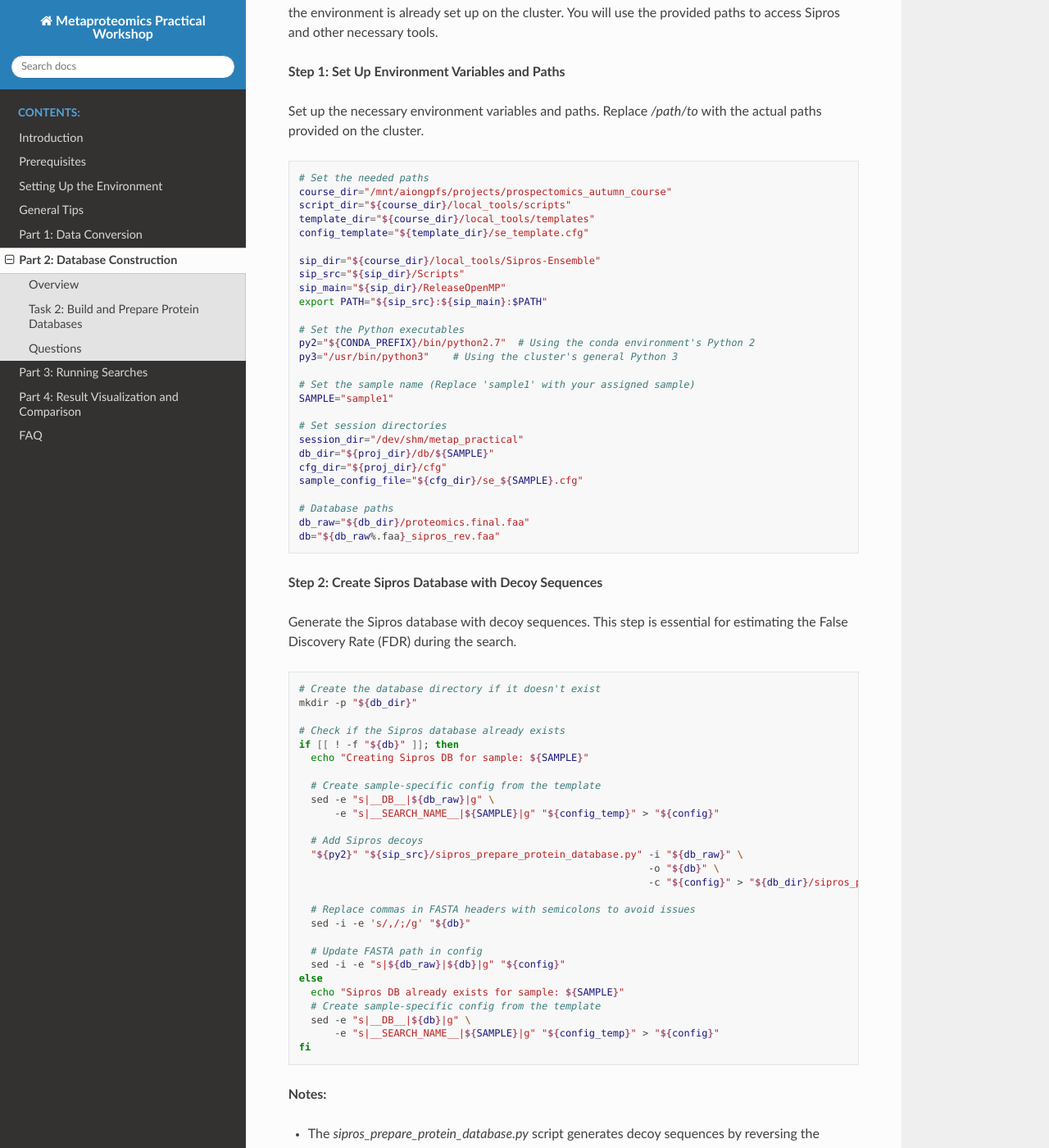
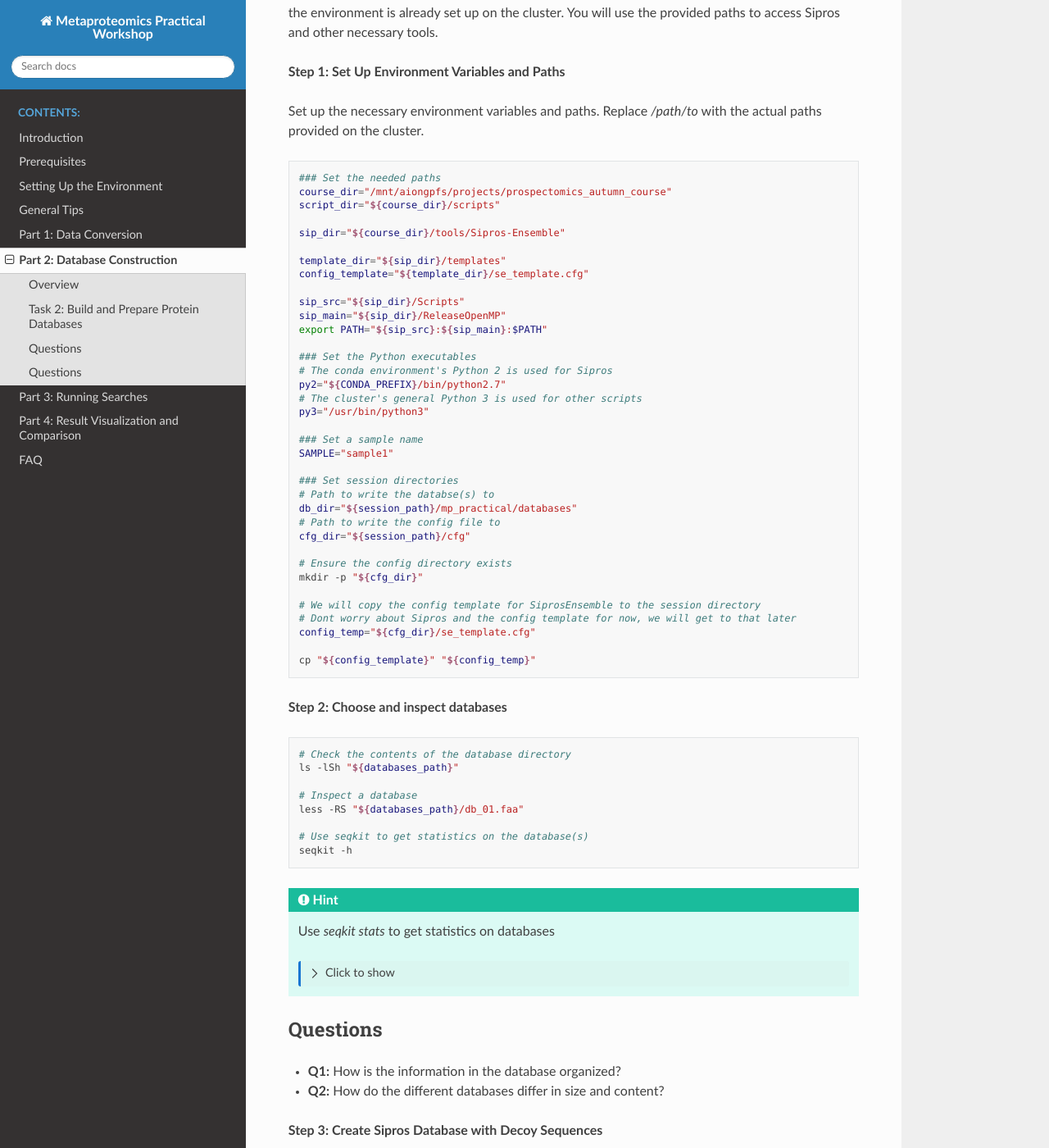
Before and after one commit to ohickl/mp_practical, a Sphinx documentation site: the page built from docs/source/part2_database_construction.rst, in a window 1280 px wide and 1400 px high, scrolled down 388 px. Shown: the whole window at 82% size. Built offline with Sphinx 7.4.7 and the Read the Docs theme 2.0.0, drawn with Linux system fonts in a browser that asks for light colours; pages that are not in the unit, such as notebooks, are missing from menus; some of the changed text lies outside the part shown.

```diff
--- a/docs/source/part2_database_construction.rst
+++ b/docs/source/part2_database_construction.rst
@@ -17,77 +17,169 @@ Set up the necessary environment variables and paths. Replace `/path/to` with th
 
 .. code-block:: bash
 
-   # Set the needed paths
+   ### Set the needed paths
    course_dir="/mnt/aiongpfs/projects/prospectomics_autumn_course"
-   script_dir="${course_dir}/local_tools/scripts"
-   template_dir="${course_dir}/local_tools/templates"
+   script_dir="${course_dir}/scripts"
+
+   sip_dir="${course_dir}/tools/Sipros-Ensemble"
+
+   template_dir="${sip_dir}/templates"
    config_template="${template_dir}/se_template.cfg"
 
-   sip_dir="${course_dir}/local_tools/Sipros-Ensemble"
    sip_src="${sip_dir}/Scripts"
    sip_main="${sip_dir}/ReleaseOpenMP"
    export PATH="${sip_src}:${sip_main}:$PATH"
 
-   # Set the Python executables
-   py2="${CONDA_PREFIX}/bin/python2.7"  # Using the conda environment's Python 2
-   py3="/usr/bin/python3"    # Using the cluster's general Python 3
+   ### Set the Python executables
+   # The conda environment's Python 2 is used for Sipros
+   py2="${CONDA_PREFIX}/bin/python2.7"
+   # The cluster's general Python 3 is used for other scripts
+   py3="/usr/bin/python3"
 
-   # Set the sample name (Replace 'sample1' with your assigned sample)
+   ### Set a sample name
    SAMPLE="sample1"
 
-   # Set session directories
-   session_dir="/dev/shm/metap_practical"
-   db_dir="${proj_dir}/db/${SAMPLE}"
-   cfg_dir="${proj_dir}/cfg"
-   sample_config_file="${cfg_dir}/se_${SAMPLE}.cfg"
+   ### Set session directories
+   # Path to write the databse(s) to
+   db_dir="${session_path}/mp_practical/databases"
+   # Path to write the config file to
+   cfg_dir="${session_path}/cfg"
 
-   # Database paths
-   db_raw="${db_dir}/proteomics.final.faa"
+   # Ensure the config directory exists
+   mkdir -p "${cfg_dir}"
+
+   # We will copy the config template for SiprosEnsemble to the session directory
+   # Dont worry about Sipros and the config template for now, we will get to that later
+   config_temp="${cfg_dir}/se_template.cfg"
+
+   cp "${config_template}" "${config_temp}"
+
+**Step 2: Choose and inspect databases**
+
+.. code-block:: bash
+
+   # Check the contents of the database directory
+   ls -lSh "${databases_path}"
+
+   # Inspect a database
+   less -RS "${databases_path}/db_01.faa"
+
+   # Use seqkit to get statistics on the database(s)
+   seqkit -h
+
+.. hint::
+    Use `seqkit stats` to get statistics on databases
+
+    .. toggle::
+
+        .. code-block:: bash
+
+             # Get statistics on the database
+             seqkit stats -j 32 "${databases_path}"/*
+
+Questions
+---------
+
+- **Q1:** How is the information in the database organized?
+- **Q2:** How do the different databases differ in size and content?
+
+**Step 3: Create Sipros Database with Decoy Sequences**
+
+Inspect the config file and update the database path.
+
+.. code-block:: bash
+
+   ### Database paths
+   # Path to the chosen raw database
+   db_raw="${db_dir}/<CHOOSE_A_DATABSE_HERE>"
+
+   # Path to the Sipros database
    db="${db_raw%.faa}_sipros_rev.faa"
 
-**Step 2: Create Sipros Database with Decoy Sequences**
+   # Create the sessions database directory if it doesn't exist
+   mkdir -p "${db_dir}"
+
+   # Modify the config file to include the database path
+   # Example using nano:
+   # nano "${config_temp}"
+   # Example using vim:
+   # vim "${config_temp}"
+   # Alternatively, you can use `sed` to replace placeholders in the template with the actual paths
+   # Datbase path placeholder
+   # Search name (for the search name): __SEARCH_NAME__
+
+.. hint::
+
+    In the config file, look for parameter `FASTA_Database` and replace the placeholder `__DB__` with the path to the raw database.
+
+    Use the following sed command to automatically create the sample-specific config file:
+
+    .. toggle::
+
+        .. code-block:: bash
+
+             sed -i -e "s|__DB__|${db_raw}|g" e "s|__SEARCH_NAME__|${SAMPLE}|g" "${config_temp}"
 
 Generate the Sipros database with decoy sequences. This step is essential for estimating the False Discovery Rate (FDR) during the search.
 
 .. code-block:: bash
 
-   # Create the database directory if it doesn't exist
-   mkdir -p "${db_dir}"
+   # Check the help command for the decoy database generation script
+   "${py2}" "${sip_src}/sipros_prepare_protein_database.py"
 
-   # Check if the Sipros database already exists
-   if [[ ! -f "${db}" ]]; then
-     echo "Creating Sipros DB for sample: ${SAMPLE}"
+   # Select the correct paths and create the Sipros database
 
-     # Create sample-specific config from the template
-     sed -e "s|__DB__|${db_raw}|g" \
-         -e "s|__SEARCH_NAME__|${SAMPLE}|g" "${config_temp}" > "${config}"
+.. hint::
 
-     # Add Sipros decoys
-     "${py2}" "${sip_src}/sipros_prepare_protein_database.py" -i "${db_raw}" \
-                                                              -o "${db}" \
-                                                              -c "${config}" > "${db_dir}/sipros_prep_db.log" 2>&1
+    .. toggle::
 
-     # Replace commas in FASTA headers with semicolons to avoid issues
-     sed -i -e 's/,/;/g' "${db}"
+        .. code-block:: bash
 
-     # Update FASTA path in config
-     sed -i -e "s|${db_raw}|${db}|g" "${config}"
-   else
-     echo "Sipros DB already exists for sample: ${SAMPLE}"
-     # Create sample-specific config from the template
-     sed -e "s|__DB__|${db}|g" \
-         -e "s|__SEARCH_NAME__|${SAMPLE}|g" "${config_temp}" > "${config}"
-   fi
+         "{py2}" "${sip_src}/sipros_prepare_protein_database.py" -i "${db_raw}" \
+                                                                 -o "${db}" \
+                                                                 -c "${config_temp}"
+
+
+Replace commas in the FASTA headers with semicolons to avoid issues during the search and update the config file with the new database path.
+
+.. code-block:: bash
+
+   # Replace commas in FASTA headers with semicolons to avoid issues
+   sed -i -e 's/,/;/g' "${db}"
+
+   # Update FASTA path in config
+
+
+.. hint::
+
+    Open the config file manually and replace the database path with the new database path.
+
+    Use `sed` to replace the database path in the config file:
+
+    .. toggle::
+
+        .. code-block:: bash
+
+             sed -i -e "s|${db_raw}|${db}|g" "${config_temp}"
+
+Questions
+---------
+
+- **Q3:** Why is it important to generate decoy sequences in the database?
+- **Q4:** Inspect the new database file. What changes do you observe?
+
+
+.. hint::
+
+    .. toggle::
+
+      Use seqkit to inspect the new database file:
+
+      .. code-block:: bash
+
+           seqkit stats "${db}"
 
 **Notes:**
 
 - The `sipros_prepare_protein_database.py` script generates decoy sequences by reversing the protein sequences and appending them to the database.
 - Updating the configuration file ensures that the search engine uses the correct database with decoy sequences.
-
-Questions
----------
-
-- **Q1:** Why is it important to generate decoy sequences in the database?
-- **Q2:** How do decoy sequences help in estimating the FDR during the search?
-
----
```
Also changed, not shown: docs/source/part1_data_conversion.rst (+51 -9 lines).
